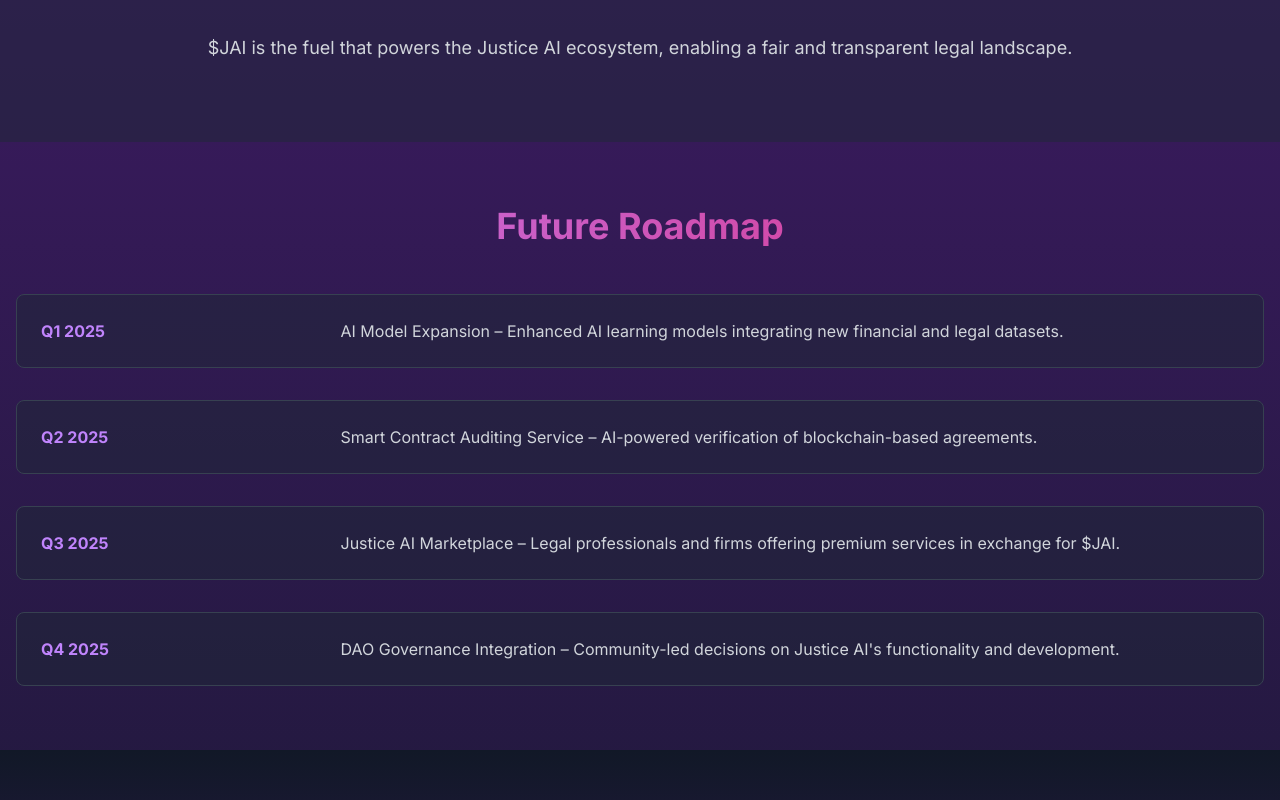
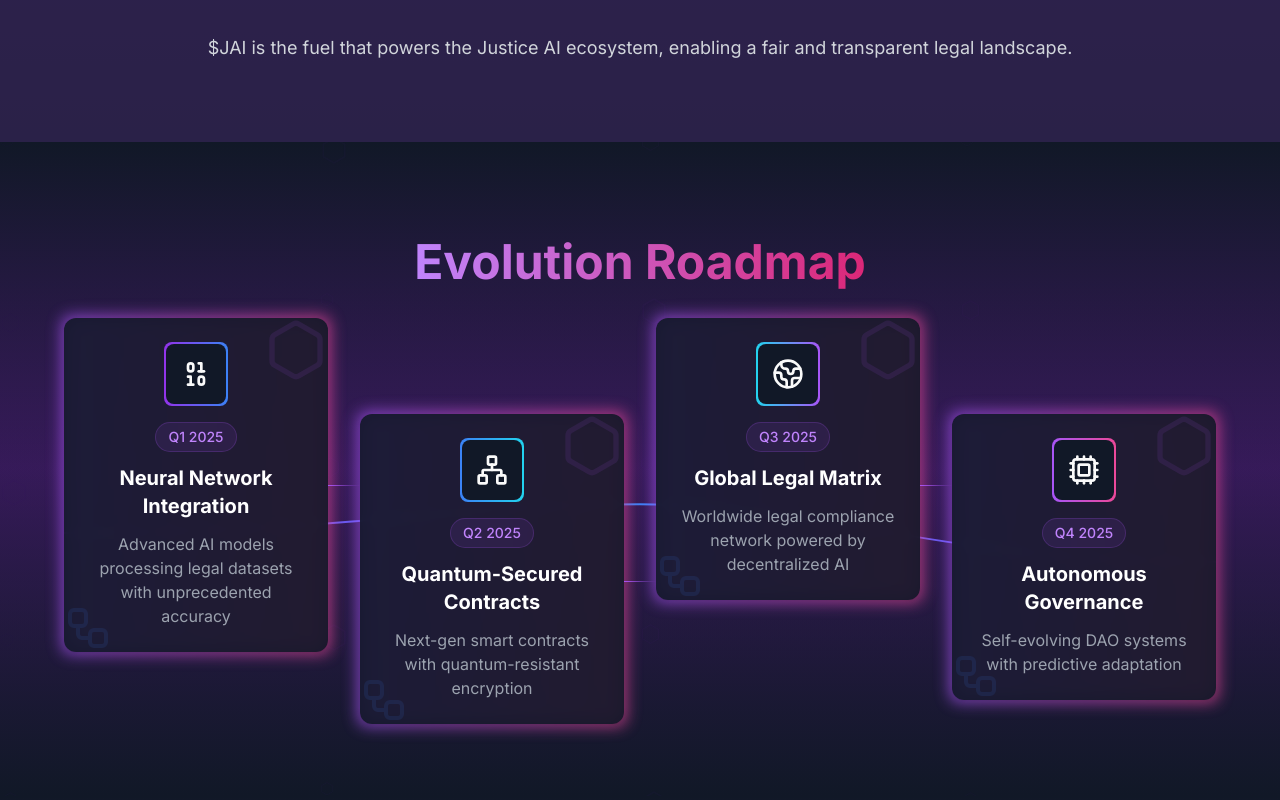
Before and after one commit to Ogbera-Gabriel/justice_ai, a Next.js app: page / in a window 1280 px wide. Shown: the part 3560-4360 px from the top of the page. Built offline with nearby package versions, Linux system fonts and the light colour scheme.

Commit message:
Revamp Roadmap component with enhanced milestones, animations, and visual elements for improved user experience

```diff
--- a/src/components/Roadmap.tsx
+++ b/src/components/Roadmap.tsx
@@ -1,40 +1,193 @@
 'use client'
 
 import { motion } from "framer-motion"
+import { Card, CardContent } from "@/components/ui/card"
+import { Hexagon, Binary, Network, Cpu, Globe2, Workflow } from 'lucide-react'
 
 export default function Roadmap() {
   const milestones = [
-    { quarter: "Q1 2025", description: "AI Model Expansion – Enhanced AI learning models integrating new financial and legal datasets." },
-    { quarter: "Q2 2025", description: "Smart Contract Auditing Service – AI-powered verification of blockchain-based agreements." },
-    { quarter: "Q3 2025", description: "Justice AI Marketplace – Legal professionals and firms offering premium services in exchange for $JAI." },
-    { quarter: "Q4 2025", description: "DAO Governance Integration – Community-led decisions on Justice AI's functionality and development." }
+    {
+      quarter: "Q1 2025",
+      title: "Neural Network Integration",
+      description: "Advanced AI models processing legal datasets with unprecedented accuracy",
+      icon: <Binary className="w-8 h-8" />,
+      color: "from-purple-600 to-blue-500"
+    },
+    {
+      quarter: "Q2 2025",
+      title: "Quantum-Secured Contracts",
+      description: "Next-gen smart contracts with quantum-resistant encryption",
+      icon: <Network className="w-8 h-8" />,
+      color: "from-blue-500 to-cyan-400"
+    },
+    {
+      quarter: "Q3 2025",
+      title: "Global Legal Matrix",
+      description: "Worldwide legal compliance network powered by decentralized AI",
+      icon: <Globe2 className="w-8 h-8" />,
+      color: "from-cyan-400 to-purple-500"
+    },
+    {
+      quarter: "Q4 2025",
+      title: "Autonomous Governance",
+      description: "Self-evolving DAO systems with predictive adaptation",
+      icon: <Cpu className="w-8 h-8" />,
+      color: "from-purple-500 to-pink-500"
+    }
   ]
 
+  const containerVariants = {
+    hidden: { opacity: 0 },
+    visible: {
+      opacity: 1,
+      transition: {
+        staggerChildren: 0.3
+      }
+    }
+  }
+
+  const hexagonVariants = {
+    hidden: { opacity: 0 },
+    visible: {
+      opacity: 1,
+      transition: {
+        duration: 0.5
+      }
+    }
+  }
+
+  const lineVariants = {
+    hidden: { pathLength: 0, opacity: 0 },
+    visible: {
+      pathLength: 1,
+      opacity: 1,
+      transition: {
+        duration: 2,
+        ease: "easeInOut"
+      }
+    }
+  }
+
   return (
-    <section className="py-16">
-      <div className="container mx-auto px-4">
+    <section className="py-24 bg-gradient-to-b from-gray-900 via-purple-900/20 to-gray-900 relative overflow-hidden">
+      {/* Animated background hexagons */}
+      <div className="absolute inset-0 overflow-hidden pointer-events-none">
+        {[...Array(20)].map((_, i) => (
+          <motion.div
+            key={i}
+            className="absolute"
+            style={{
+              top: `${(i % 5) * 25}%`,
+              left: `${Math.floor(i / 5) * 25}%`,
+              fontSize: `${(i % 3 + 2) * 8}px`,
+              color: `rgba(147, 51, 234, 0.1)`
+            }}
+            animate={{
+              y: [0, -20, 0],
+              opacity: [0.1, 0.3, 0.1],
+            }}
+            transition={{
+              duration: 5 + i,
+              repeat: Infinity,
+              ease: "easeInOut",
+            }}
+          >
+            ⬡
+          </motion.div>
+        ))}
+      </div>
+
+      <div className="container mx-auto px-4 relative">
         <motion.h2
-          className="text-4xl font-bold mb-12 text-center bg-clip-text text-transparent bg-gradient-to-r from-purple-400 to-pink-600"
+          className="text-5xl font-bold mb-20 text-center"
           initial={{ opacity: 0, y: 20 }}
           animate={{ opacity: 1, y: 0 }}
           transition={{ duration: 0.8 }}
         >
-          Future Roadmap
+          <span className="bg-clip-text text-transparent bg-gradient-to-r from-purple-400 to-pink-600">
+            Evolution Roadmap
+          </span>
         </motion.h2>
-        <div className="space-y-8">
+
+        <motion.div
+          variants={containerVariants}
+          initial="hidden"
+          animate="visible"
+          className="relative max-w-6xl mx-auto"
+        >
+          {/* Connecting Lines SVG */}
+          <svg
+            className="absolute top-1/2 left-0 w-full h-24 -translate-y-1/2"
+            viewBox="0 0 1200 100"
+            preserveAspectRatio="none"
+          >
+            <motion.path
+              d="M0,50 C300,50 400,20 600,20 C800,20 900,80 1200,80"
+              stroke="url(#gradient-line)"
+              strokeWidth="2"
+              fill="none"
+              variants={lineVariants}
+            />
+            <defs>
+              <linearGradient id="gradient-line" x1="0" y1="0" x2="100%" y2="0">
+                <stop offset="0%" stopColor="#9333EA" />
+                <stop offset="50%" stopColor="#3B82F6" />
+                <stop offset="100%" stopColor="#9333EA" />
+              </linearGradient>
+            </defs>
+          </svg>
+
+          {/* Milestones Grid */}
+          <div className="grid grid-cols-1 md:grid-cols-2 lg:grid-cols-4 gap-8">
             {milestones.map((milestone, index) => (
               <motion.div
                 key={index}
-              className="flex flex-col md:flex-row bg-gray-800 bg-opacity-50 p-6 rounded-lg border border-gray-700 hover:border-purple-500 transition-all duration-300"
-              initial={{ opacity: 0, y: 20 }}
-              animate={{ opacity: 1, y: 0 }}
-              transition={{ duration: 0.8, delay: index * 0.2 }}
+                className={`relative ${
+                  index % 2 === 0 ? 'lg:-translate-y-12' : 'lg:translate-y-12'
+                }`}
+                variants={hexagonVariants}
               >
-              <div className="md:w-1/4 font-bold mb-2 md:mb-0 text-purple-400">{milestone.quarter}</div>
-              <div className="md:w-3/4 text-gray-300">{milestone.description}</div>
+                <div className="relative">
+                  {/* Hexagon Background */}
+                  <div className="absolute -inset-0.5 bg-gradient-to-r from-purple-500 to-pink-500 rounded-lg opacity-75 blur group-hover:opacity-100 transition duration-1000"></div>
+
+                  <Card className="relative bg-gray-900/90 border-0 backdrop-blur-sm">
+                    <CardContent className="p-6">
+                      <div className="mb-4">
+                        <div className={`w-16 h-16 rounded-lg bg-gradient-to-r ${milestone.color} p-0.5 mx-auto`}>
+                          <div className="w-full h-full rounded-lg bg-gray-900 flex items-center justify-center">
+                            {milestone.icon}
+                          </div>
+                        </div>
+                      </div>
+
+                      <div className="text-center">
+                        <div className="inline-block px-3 py-1 rounded-full bg-purple-500/10 border border-purple-500/20 text-purple-400 text-sm font-medium mb-3">
+                          {milestone.quarter}
+                        </div>
+                        <h3 className="text-xl font-bold text-white mb-3">{milestone.title}</h3>
+                        <p className="text-gray-400">{milestone.description}</p>
+                      </div>
+
+                      {/* Decorative Elements */}
+                      <div className="absolute top-0 right-0 w-16 h-16 opacity-10">
+                        <Hexagon className="w-full h-full text-purple-500" />
+                      </div>
+                      <div className="absolute bottom-0 left-0 w-12 h-12 opacity-10">
+                        <Workflow className="w-full h-full text-blue-500" />
+                      </div>
+                    </CardContent>
+                  </Card>
+                </div>
+
+                {/* Connecting Lines for Desktop */}
+                {index < milestones.length - 1 && (
+                  <div className="hidden lg:block absolute top-1/2 right-0 w-8 h-px bg-gradient-to-r from-purple-500 to-transparent transform translate-x-full" />
+                )}
               </motion.div>
             ))}
           </div>
+        </motion.div>
       </div>
     </section>
   )
```
Lines whose indentation alone changed are shown as unchanged.
